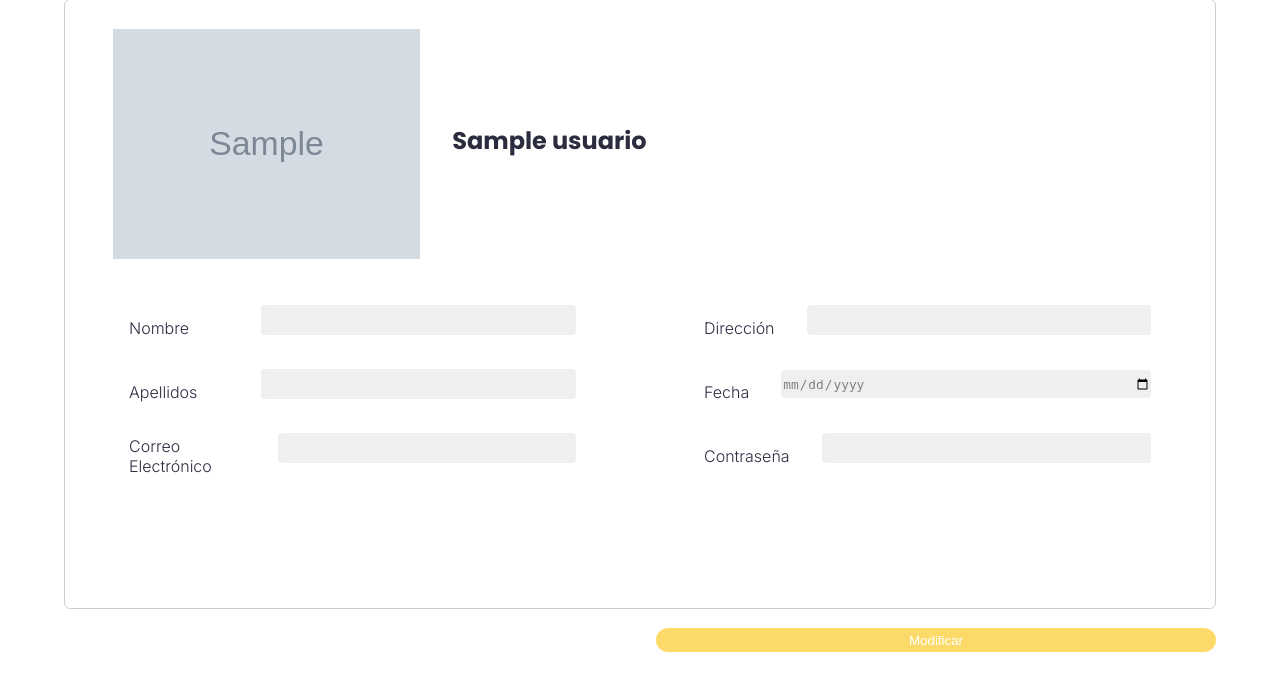
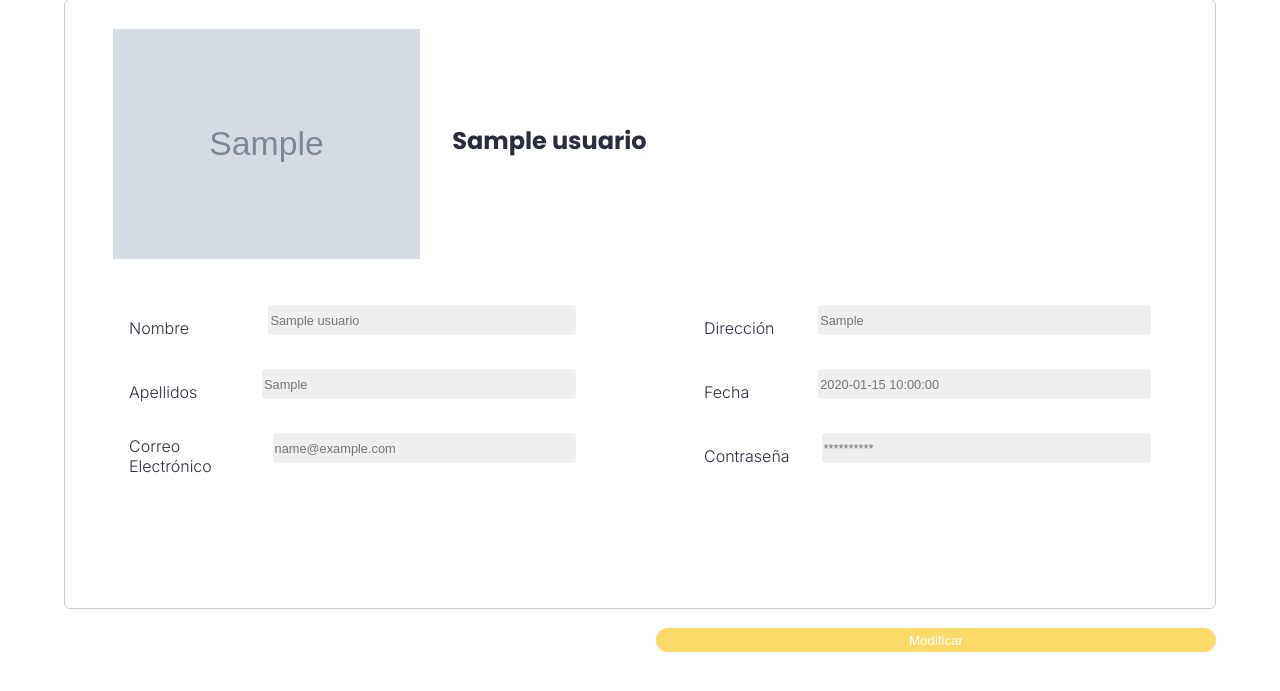
Before and after one commit to danibetzamora/FindMyPet, a PHP site: page /perfilUsuario.php in a window 1280 px wide. Shown: the part 81-772 px from the top of the page. Run offline with PHP 8.4, Linux system fonts and the light colour scheme; the visitor is signed in with stand-in values (Sample User, id 1); tables that the repository leaves empty or names only in its code hold one stand-in row (values such as "Sample post"); grey boxes marked "Sample" are stand-in pictures.

Commit message:
corregido perfilUsuario y formPostBuscado

```diff
--- a/estilos/perfilUsuarios.css
+++ b/estilos/perfilUsuarios.css
@@ -116,12 +116,12 @@ body p{
 }
 
 .nombre input{
-    width: 60% !important;;
+    width: 90% !important;;
 }
 
 
 .apellidos input{
-    width: 60% !important;;
+    width: 90% !important;;
 }
 
 
--- a/perfilUsuario.php
+++ b/perfilUsuario.php
@@ -5,10 +5,14 @@ include('config.php');
 session_start();
 if(!isset($_SESSION["user"])) header("Location: homeInvitado.php");
 $idUsuario = $_SESSION["user"]["id"];
-$sql = "SELECT foto, nombre  FROM usuario WHERE id = '$idUsuario' ";
+$sql = "SELECT foto, nombre, ubicacion, email , apellidos, fecha_nacimiento  FROM usuario WHERE id = '$idUsuario' ";
 $result=$connection->query($sql);
 $row = $result->fetch_assoc();
 $fotoUsuario = $row["foto"];
+$Umail=$row["email"];
+$Ubicacion=$row["ubicacion"];
+$Uapellidos=$row["apellidos"];
+$Unacimiento=$row["fecha_nacimiento"];
 
 
 
@@ -123,32 +127,37 @@ if (isset($_POST['modificar'])) {
             </div>
             <div class="f2" >
                 <div class="nombre">
-                    <p>Nombre</p>
-                    <input  autocomplete="new-text" class="inp" type="text" name="fnombre" >
+                    <p style= width:20% >Nombre</p>
+                    <?php echo "<input  style=width:80% autocomplete=\"new-text\" class=\"inp\" type=\"text\" name=\"fnombre\" placeholder=\"". $nombreUsuario. "\">"?>
+
                 </div>
                 <div class="direccion">
-                    <p>Dirección</p>
-                    <input  autocomplete="new-text" class="inp" type="text" name="fdir" >
+                    <p style= width:20%>Dirección</p>
+
+                    <?php echo "<input style= width:80% autocomplete=\"new-text\" class=\"inp\" type=\"text\" name=\"fdir\" placeholder=\"". $Ubicacion. "\">"?>
                 </div>
             </div>
             <div class="f3">
                 <div class="apellidos">
-                    <p>Apellidos</p>
-                    <input  autocomplete="new-text" class="inp" type="text" name="fape" >
+                    <p style= width:20%>Apellidos</p>
+
+                    <?php echo "<input  style= width:80% autocomplete=\"new-text\" class=\"inp\" type=\"text\" name=\"fape\" placeholder=\"". $Uapellidos. "\">"?>
                 </div>
                 <div class="fecha">
-                    <p>Fecha</p>
-                    <input  class="inp" name ="ffecha" type="date">
+                    <p style= width:20%>Fecha</p>
+
+                    <?php echo "<input  style= width:80% autocomplete=\"new-text\" class=\"inp\" type=\"text\" name=\"ffecha\" placeholder=\"". $Unacimiento. "\">"?>
                 </div>
             </div>
             <div class="f4">
             <div class="email">
-                    <p>Correo Electrónico</p>
-                    <input  autocomplete="new-text" class="inp" type="text" name="fcorreo" >
+                    <p style= width:20%>Correo Electrónico</p>
+
+                    <?php echo "<input style= width:80% autocomplete=\"new-text\" class=\"inp\" type=\"text\" name=\"fcorreo\" placeholder=\"". $Umail. "\">"?>
                 </div>
                 <div class="contraseña">
-                    <p>Contraseña</p>
-                    <input  autocomplete="new-text" class="inp" type="text" name="fcon" >
+                    <p style= width:20%>Contraseña</p>
+                    <input  style= width:80% autocomplete="new-text" class="inp" type="text" name="fcon" placeholder="**********" >
                 </div>
             </div>
             <div class="f5"></div>
```
Also changed, not shown: estilos/formPostBuscado.css (+7 -3 lines), formPostBuscado.php (+5 -3 lines), json/animals.json (+5 -5 lines).
